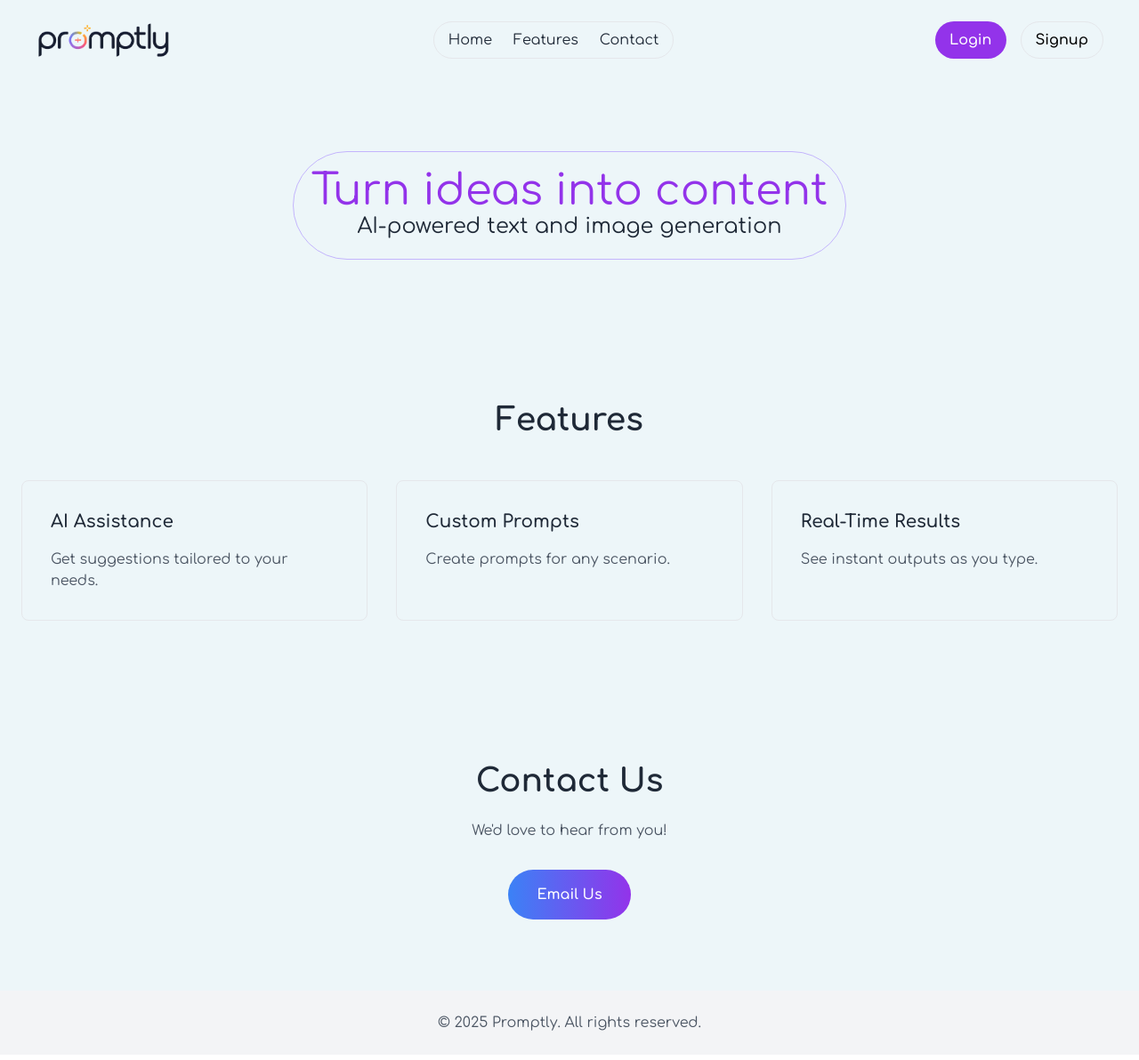
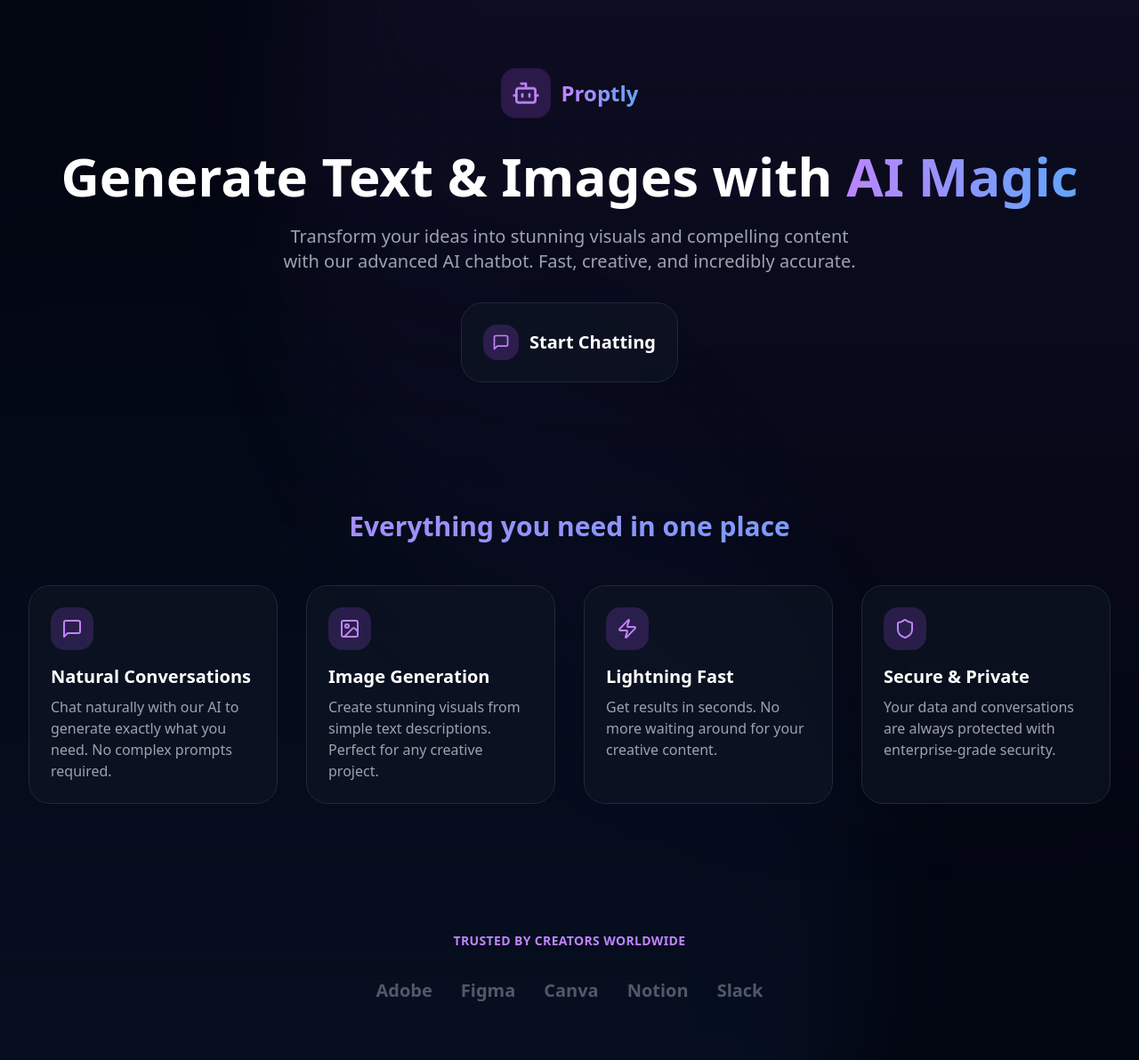
Before and after one commit to huamanraj/Promptly, a React (Vite) app: page / in a window 1280 px wide. Shown: the whole page at 89% size. Built offline with nearby package versions, Linux system fonts and the light colour scheme.

Commit message:
design improved and bug fix

```diff
--- a/package.json
+++ b/package.json
@@ -12,6 +12,7 @@
   "dependencies": {
     "framer-motion": "^11.17.0",
     "install": "^0.13.0",
+    "lucide-react": "^0.471.1",
     "react": "^18.3.1",
     "react-custom-scrollbars": "^4.2.1",
     "react-dom": "^18.3.1",
--- a/src/index.css
+++ b/src/index.css
@@ -1,6 +1,76 @@
 @tailwind base;
 @tailwind components;
 @tailwind utilities;
+
+@keyframes fade-in {
+  from {
+    opacity: 0;
+  }
+
+  to {
+    opacity: 1;
+  }
+}
+
+@keyframes slide-up {
+  from {
+    opacity: 0;
+    transform: translateY(20px);
+  }
+
+  to {
+    opacity: 1;
+    transform: translateY(0);
+  }
+}
+
+@keyframes float {
+
+  0%,
+  100% {
+    transform: translateY(0);
+  }
+
+  50% {
+    transform: translateY(-20px);
+  }
+}
+
+@keyframes bounce-slow {
+
+  0%,
+  100% {
+    transform: translateY(0);
+  }
+
+  50% {
+    transform: translateY(-10px);
+  }
+}
+
+.animate-fade-in {
+  animation: fade-in 1s ease-out;
+}
+
+.animate-slide-up {
+  animation: slide-up 1s ease-out;
+}
+
+.animate-slide-up-delayed {
+  animation: slide-up 1s ease-out 0.2s backwards;
+}
+
+.animate-slide-up-delayed-2 {
+  animation: slide-up 1s ease-out 0.4s backwards;
+}
+
+.animate-float {
+  animation: float 6s ease-in-out infinite;
+}
+
+.animate-bounce-slow {
+  animation: bounce-slow 2s ease-in-out infinite;
+}
 
 @layer components {
   .bg-gradient {
--- a/src/pages/LandingPage.jsx
+++ b/src/pages/LandingPage.jsx
@@ -2,21 +2,18 @@ import React from 'react';
 import { motion } from 'framer-motion';
 import logo from '../assets/logo.png';
 import { Helmet } from 'react-helmet';
-
-
+import { Link } from 'react-router-dom';
+import { MessageSquare, Image, Zap, Shield, Bot } from 'lucide-react';
 
 const LandingPage = () => {
     return (
-        <div className="min-h-screen bg-[#edf6f9] font-[Comfortaa] text-gray-800 scroll-smooth">
-
+        <div className="min-h-screen bg-[#121212] font-sans text-gray-200">
             <Helmet>
-                <meta name="description"
-                    content="Discover Chatbot Promptly, powered by Pollination AI, for seamless text and image generation." />
-                <meta name="keywords" content="chatbot, AI, Pollination AI, text generation, image generation" />
+                <meta name="description" content="Welcome to Promptly, your AI-powered assistant for content creation." />
+                <meta name="keywords" content="AI, content creation, chatbot, Promptly" />
                 <meta name="author" content="Aman Raj" />
-                <meta property="og:title" content="Chatbot Promptly - AI-Powered Text & Image Generation" />
-                <meta property="og:description"
-                    content="Discover Chatbot Promptly, powered by Pollination AI, for seamless text and image generation." />
+                <meta property="og:title" content="Promptly - AI Content Creation" />
+                <meta property="og:description" content="Welcome to Promptly, your AI-powered assistant for content creation." />
                 <meta property="og:image" content="/assets/logo.png" />
                 <meta property="og:url" content="https://promptly.aman-raj.xyz" />
                 <meta name="twitter:card" content="summary_large_image" />
@@ -25,94 +22,122 @@ const LandingPage = () => {
             </Helmet>
 
 
-            <header className="py-4 sm:py-6 px-4 sm:px-10">
-                <div className="container mx-auto flex flex-col sm:flex-row justify-between items-center gap-4">
-                    <div className="flex items-center space-x-3">
-                        <img src={logo} alt="Promptly Logo" className="h-8 sm:h-10" />
-                    </div>
+            <div className="min-h-screen bg-gray-950 text-white relative overflow-hidden">
+                {/* Background SVGs */}
+                <div className="absolute inset-0 overflow-hidden pointer-events-none">
+                    <div className="absolute -top-1/2 -right-1/2 w-[100rem] h-[100rem] bg-gradient-to-b from-purple-500/10 to-transparent rounded-full blur-3xl" />
+                    <div className="absolute -bottom-1/2 -left-1/2 w-[100rem] h-[100rem] bg-gradient-to-t from-blue-500/10 to-transparent rounded-full blur-3xl" />
+                    <svg className="absolute top-0 left-0 w-full h-[40rem] opacity-20" viewBox="0 0 1000 1000" xmlns="http://www.w3.org/2000/svg">
+                        <defs>
+                            <pattern id="grid" width="40" height="40" patternUnits="userSpaceOnUse">
+                                <path d="M 40 0 L 0 0 0 40" fill="none" stroke="rgba(255,255,255,0.1)" strokeWidth="1" />
+                            </pattern>
+                        </defs>
+                        <rect width="100%" height="100%" fill="url(#grid)" />
+                    </svg>
+                </div>
 
-                    {/* Navigation - Hidden on mobile */}
-                    <nav className="hidden sm:block">
-                        <ul className="flex space-x-6 border rounded-full px-4 py-2">
-                            <li><a href="#" className="hover:text-blue-500">Home</a></li>
-                            <li><a href="#features" className="hover:text-blue-500">Features</a></li>
-                            <li><a href="#contact" className="hover:text-blue-500">Contact</a></li>
-                        </ul>
-                    </nav>
-
-                    {/* Auth Buttons */}
-                    <div className="sm:flex hidden  gap-2 sm:gap-4 ">
-                        <motion.button className="px-3 sm:px-4 py-2 bg-purple-600 text-white font-semibold rounded-full hover:shadow-lg hover:bg-purple-700 transition-all ease-in-out text-sm sm:text-base">
-                            Login
-                        </motion.button>
-                        <motion.button className="px-3 sm:px-4 py-2 text-black font-semibold rounded-full hover:shadow-lg border transition-all ease-in-out text-sm sm:text-base">
-                            Signup
-                        </motion.button>
+                {/* Hero Section */}
+                <div className="max-w-7xl mx-auto px-4 sm:px-6 lg:px-8 pt-20 pb-16 relative">
+                    <div className="text-center">
+                        <div className="flex items-center justify-center gap-3 mb-8">
+                            <div className="bg-purple-500/20 p-3 rounded-2xl animate-bounce-slow">
+                                <Bot className="w-8 h-8 text-purple-400" />
+                            </div>
+                            <span className="text-2xl font-bold bg-gradient-to-r from-purple-400 to-blue-400 bg-clip-text text-transparent animate-bounce-slow">
+                                Proptly
+                            </span>
+                        </div>
+                        <h1 className="text-4xl md:text-5xl lg:text-6xl font-bold mb-6 animate-slide-up">
+                            Generate Text & Images with
+                            <span className="bg-gradient-to-r from-purple-400 to-blue-400 bg-clip-text text-transparent"> AI Magic</span>
+                        </h1>
+                        <p className="text-xl text-gray-400 mb-8 animate-slide-up-delayed max-w-2xl mx-auto">
+                            Transform your ideas into stunning visuals and compelling content with our advanced AI chatbot.
+                            Fast, creative, and incredibly accurate.
+                        </p>
+                        <button className="group p-6 bg-gray-900/50 backdrop-blur-sm rounded-3xl border border-gray-800
+            hover:border-purple-500/50 transition-all duration-300 hover:shadow-lg hover:shadow-purple-500/10
+            animate-slide-up-delayed-2 inline-flex items-center gap-3">
+                            <div className="w-10 h-10 bg-purple-500/20 rounded-2xl flex items-center justify-center
+              group-hover:scale-110 transition-transform duration-300">
+                                <MessageSquare className="w-5 h-5 text-purple-400" />
+                            </div>
+                            <span className="text-xl font-semibold text-white group-hover:text-purple-400 transition-colors">
+                                Start Chatting
+                            </span>
+                        </button>
                     </div>
                 </div>
-            </header>
 
-            <main className="container mx-auto px-4 sm:px-6">
-                <section className="text-center flex justify-center py-12 sm:py-20">
+                {/* Features Section */}
+                <div className="relative py-20">
+                    <div className="max-w-7xl mx-auto px-4 sm:px-6 lg:px-8">
+                        <h2 className="text-3xl font-bold text-center mb-12 bg-gradient-to-r from-purple-400 to-blue-400 bg-clip-text text-transparent">
+                            Everything you need in one place
+                        </h2>
+                        <div className="grid md:grid-cols-2 lg:grid-cols-4 gap-8">
+                            <FeatureCard
+                                icon={<MessageSquare className="w-6 h-6 text-purple-400" />}
+                                title="Natural Conversations"
+                                description="Chat naturally with our AI to generate exactly what you need. No complex prompts required."
+                            />
+                            <FeatureCard
+                                icon={<Image className="w-6 h-6 text-purple-400" />}
+                                title="Image Generation"
+                                description="Create stunning visuals from simple text descriptions. Perfect for any creative project."
+                            />
+                            <FeatureCard
+                                icon={<Zap className="w-6 h-6 text-purple-400" />}
+                                title="Lightning Fast"
+                                description="Get results in seconds. No more waiting around for your creative content."
+                            />
+                            <FeatureCard
+                                icon={<Shield className="w-6 h-6 text-purple-400" />}
+                                title="Secure & Private"
+                                description="Your data and conversations are always protected with enterprise-grade security."
+                            />
+                        </div>
+                    </div>
+                </div>
 
-                    <div className='border border-violet-300 px-5 py-5 rounded-full'>
-                        <p className='text-l sm:text-2xl'>
-                            <span className=' text-3xl sm:text-5xl text-purple-600 '>
-                            Turn ideas into content
+                {/* Social Proof */}
+                <div className="relative py-16">
+                    <div className="max-w-7xl mx-auto px-4 sm:px-6 lg:px-8 text-center">
+                        <p className="text-sm font-semibold text-purple-400 uppercase tracking-wide mb-8">
+                            Trusted by creators worldwide
+                        </p>
+                        <div className="flex flex-wrap justify-center gap-8 opacity-75">
+                            {['Adobe', 'Figma', 'Canva', 'Notion', 'Slack'].map((brand) => (
+                                <span key={brand} className="text-xl font-bold text-gray-500 hover:text-gray-400 transition-colors">
+                                    {brand}
+                                </span>
+                            ))}
+                        </div>
+                    </div>
+                </div>
+            </div>
 
-                            </span>
-                        <br />
-                            AI-powered text and image generation  </p>
-                    </div>
-
-
-                </section>
-
-                <section id="features" className="py-12 sm:py-20">
-                    <h3 className="text-3xl sm:text-4xl font-bold text-center mb-8 sm:mb-12">Features</h3>
-                    <div className="grid grid-cols-1 sm:grid-cols-2 md:grid-cols-3 gap-6 sm:gap-8">
-                        <motion.div
-                            className="p-6 sm:p-8 border border-gray-200 rounded-lg"
-                            whileHover={{ scale: 1.05 }}
-                        >
-                            <h4 className="text-lg sm:text-xl font-semibold mb-4">AI Assistance</h4>
-                            <p className="text-gray-600 text-sm sm:text-base">Get suggestions tailored to your needs.</p>
-                        </motion.div>
-                        <motion.div
-                            className="p-6 sm:p-8 border border-gray-200 rounded-lg"
-                            whileHover={{ scale: 1.05 }}
-                        >
-                            <h4 className="text-lg sm:text-xl font-semibold mb-4">Custom Prompts</h4>
-                            <p className="text-gray-600 text-sm sm:text-base">Create prompts for any scenario.</p>
-                        </motion.div>
-                        <motion.div
-                            className="p-6 sm:p-8 border border-gray-200 rounded-lg"
-                            whileHover={{ scale: 1.05 }}
-                        >
-                            <h4 className="text-lg sm:text-xl font-semibold mb-4">Real-Time Results</h4>
-                            <p className="text-gray-600 text-sm sm:text-base">See instant outputs as you type.</p>
-                        </motion.div>
-                    </div>
-                </section>
-
-                <section id="contact" className="py-12 sm:py-20 text-center">
-                    <h3 className="text-3xl sm:text-4xl font-bold mb-4 sm:mb-6">Contact Us</h3>
-                    <p className="text-gray-600 mb-6 sm:mb-8 text-sm sm:text-base">We'd love to hear from you!</p>
-                    <motion.a
-                        href="mailto:info@promptly.com"
-                        className="inline-block px-6 sm:px-8 py-3 sm:py-4 bg-gradient-to-r from-blue-500 to-purple-600 text-white font-semibold rounded-full hover:shadow-lg hover:scale-105 text-sm sm:text-base"
-                        whileHover={{ scale: 1.1 }}
-                    >
-                        Email Us
-                    </motion.a>
-                </section>
-            </main>
-
-            <footer className="py-4 sm:py-6 bg-gray-100 text-center">
-                <p className="text-gray-600 text-sm sm:text-base">&copy; 2025 Promptly. All rights reserved.</p>
-            </footer>
         </div>
     );
 };
 
 export default LandingPage;
+
+function FeatureCard({ icon, title, description }) {
+    return (
+        <div className="group p-6 bg-gray-900/50 backdrop-blur-sm rounded-3xl border border-gray-800
+      hover:border-purple-500/50 transition-all duration-300 hover:shadow-lg hover:shadow-purple-500/10">
+            <div className="w-12 h-12 bg-purple-500/20 rounded-2xl flex items-center justify-center mb-4
+        group-hover:scale-110 transition-transform duration-300">
+                {icon}
+            </div>
+            <h3 className="text-xl font-semibold text-white mb-2 group-hover:text-purple-400 transition-colors">
+                {title}
+            </h3>
+            <p className="text-gray-400">
+                {description}
+            </p>
+        </div>
+    );
+}
--- a/src/pages/Login.jsx
+++ /dev/null
@@ -1,54 +0,0 @@
-// Login.js
-
-import React from 'react'
-
-function Login() {
-    return (
-        <div className="min-h-screen flex items-center justify-center bg-white px-4">
-            <div className="w-full max-w-md">
-                <h2 className="text-3xl font-bold text-center mb-8">Welcome Back</h2>
-
-                <form className="space-y-6">
-                    <div>
-                        <label htmlFor="email" className="block text-sm font-medium text-gray-700 mb-2">
-                            Email
-                        </label>
-                        <input
-                            type="email"
-                            id="email"
-                            className="w-full px-4 py-2 border border-gray-300 rounded-lg focus:outline-none focus:border-purple-500"
-                            placeholder="Enter your email"
-                        />
-                    </div>
-
-                    <div>
-                        <label htmlFor="password" className="block text-sm font-medium text-gray-700 mb-2">
-                            Password
-                        </label>
-                        <input
-                            type="password"
-                            id="password"
-                            className="w-full px-4 py-2 border border-gray-300 rounded-lg focus:outline-none focus:border-purple-500"
-                            placeholder="Enter your password"
-                        />
-                    </div>
-
-                    <button
-                        type="submit"
-                        className="w-full py-2 px-4 border border-purple-600 text-purple-600 rounded-lg hover:bg-purple-600 hover:text-white transition-all duration-200"
-                    >
-                        Sign In
-                    </button>
-                </form>
-
-                <p className="mt-4 text-center text-sm text-gray-600">
-                    Don't have an account?{" "}
-                    <a href="/signup" className="text-purple-600 hover:underline">
-                        Sign up
-                    </a>
-                </p>
-            </div>
-        </div>
-    );
-};
-export default Login;
--- a/src/pages/Signup.jsx
+++ /dev/null
@@ -1,79 +0,0 @@
-import React from 'react'
-
-function Signup() {
-
-        return (
-            <div className="min-h-screen flex items-center justify-center bg-white px-4">
-                <div className="w-full max-w-md">
-                    <h2 className="text-3xl font-bold text-center mb-8">Create Account</h2>
-
-                    <form className="space-y-6">
-                        <div>
-                            <label htmlFor="name" className="block text-sm font-medium text-gray-700 mb-2">
-                                Full Name
-                            </label>
-                            <input
-                                type="text"
-                                id="name"
-                                className="w-full px-4 py-2 border border-gray-300 rounded-lg focus:outline-none focus:border-purple-500"
-                                placeholder="Enter your name"
-                            />
-                        </div>
-
-                        <div>
-                            <label htmlFor="email" className="block text-sm font-medium text-gray-700 mb-2">
-                                Email
-                            </label>
-                            <input
-                                type="email"
-                                id="email"
-                                className="w-full px-4 py-2 border border-gray-300 rounded-lg focus:outline-none focus:border-purple-500"
-                                placeholder="Enter your email"
-                            />
-                        </div>
-
-                        <div>
-                            <label htmlFor="password" className="block text-sm font-medium text-gray-700 mb-2">
-                                Password
-                            </label>
-                            <input
-                                type="password"
-                                id="password"
-                                className="w-full px-4 py-2 border border-gray-300 rounded-lg focus:outline-none focus:border-purple-500"
-                                placeholder="Create a password"
-                            />
-                        </div>
-
-                        <div>
-                            <label htmlFor="confirmPassword" className="block text-sm font-medium text-gray-700 mb-2">
-                                Confirm Password
-                            </label>
-                            <input
-                                type="password"
-                                id="confirmPassword"
-                                className="w-full px-4 py-2 border border-gray-300 rounded-lg focus:outline-none focus:border-purple-500"
-                                placeholder="Confirm your password"
-                            />
-                        </div>
-
-                        <button
-                            type="submit"
-                            className="w-full py-2 px-4 border border-purple-600 text-purple-600 rounded-lg hover:bg-purple-600 hover:text-white transition-all duration-200"
-                        >
-                            Create Account
-                        </button>
-                    </form>
-
-                    <p className="mt-4 text-center text-sm text-gray-600">
-                        Already have an account?{" "}
-                        <a href="/login" className="text-purple-600 hover:underline">
-                            Sign in
-                        </a>
-                    </p>
-                </div>
-            </div>
-        );
-    };
-
-export default Signup
-// Signup.js
--- a/vite.config.js
+++ b/vite.config.js
@@ -4,6 +4,7 @@ import react from '@vitejs/plugin-react'
 import pages from 'vite-plugin-pages';
 // https://vite.dev/config/
 export default defineConfig({
+  base: '/',
   plugins: [
     react(),
     pages(),
```
Also changed, not shown: vercel.json, 1 other file (tests, documents, lock files or other folders).
